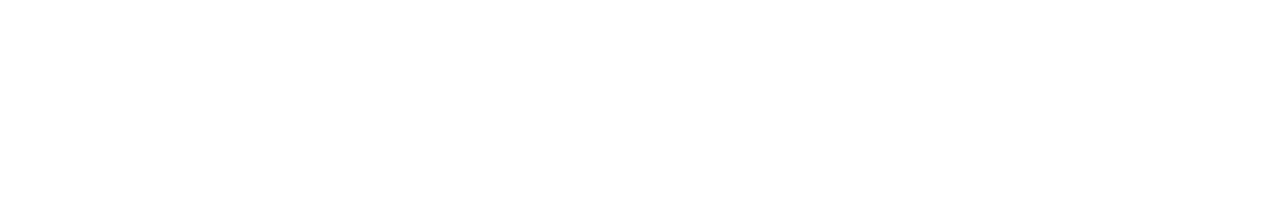
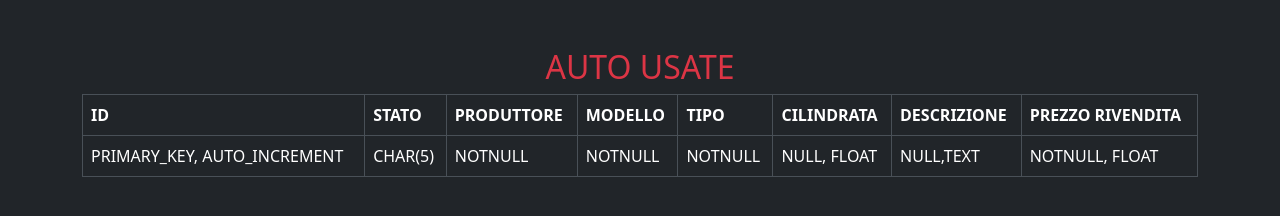
Before and after one commit to MarcoFonti/db-first, a plain HTML site: page index.html in a window 1280 px wide. Drawn offline with nearby package versions, Linux system fonts and the light colour scheme.

Commit message:
add table

```diff
--- a/index.html
+++ b/index.html
@@ -1,5 +1,5 @@
 <!DOCTYPE html>
-<html lang="en">
+<html lang="en" data-bs-theme="dark">
 <head>
     <meta charset="UTF-8">
     <meta name="viewport" content="width=device-width, initial-scale=1.0">
@@ -9,5 +9,34 @@
 </head>
 <body>
     <!-- TABELLA -->
+    <div class="container mt-5">
+        <h2 class="text-center text-danger">AUTO USATE</h2>
+        <table class="table table-bordered">
+            <thead>
+                <tr>
+                    <th scope="col">ID</th>
+                    <th scope="col">STATO</th>
+                    <th scope="col">PRODUTTORE</th>
+                    <th scope="col">MODELLO</th>
+                    <th scope="col">TIPO</th>
+                    <th scope="col">CILINDRATA</th>
+                    <th scope="col">DESCRIZIONE</th>
+                    <th scope="col">PREZZO RIVENDITA</th>
+                </tr>
+            </thead>
+            <tbody>
+                <tr>
+                    <td>PRIMARY_KEY, AUTO_INCREMENT</td>
+                    <td>CHAR(5)</td>
+                    <td>NOTNULL</td>
+                    <td>NOTNULL</td>
+                    <td>NOTNULL</td>
+                    <td>NULL, FLOAT</td>
+                    <td>NULL,TEXT</td>
+                    <td>NOTNULL, FLOAT</td>
+                </tr>
+            </tbody>
+        </table>
+    </div>
 </body>
 </html>
```
